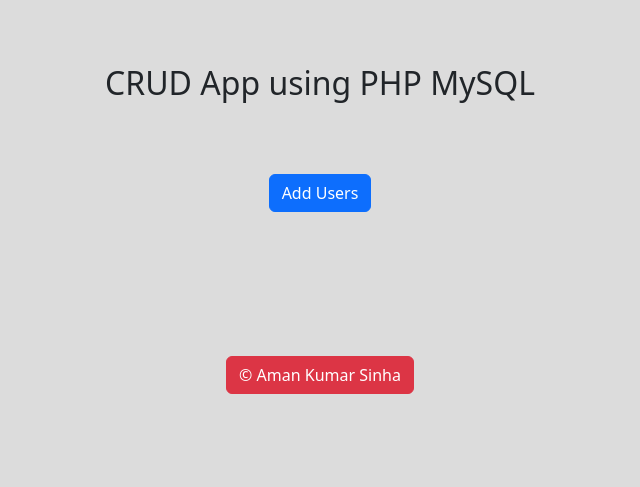
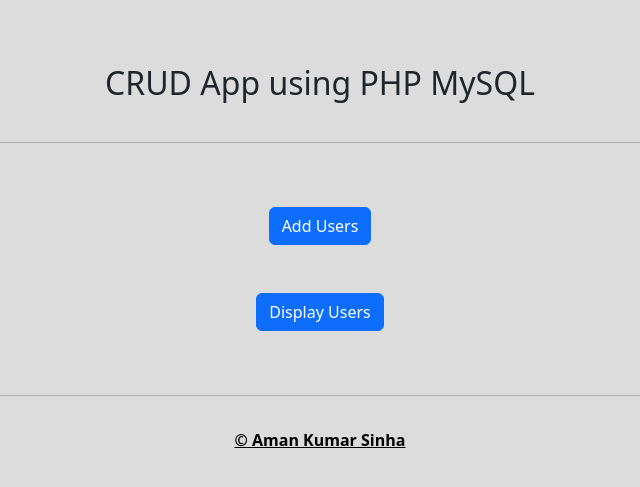
Before and after one commit to AmanKumarSinhaGitHub/CRUD-App-using-PHP-MySQL, a PHP site: page / in a window 1280 px wide. Shown: the top 487 px of the page, without its empty margins (320-960 px from the left). Run offline with PHP 8.4, Linux system fonts and the light colour scheme.

Commit message:
Initail Commit

```diff
--- a/index.php
+++ b/index.php
@@ -22,15 +22,20 @@
     <div class="container text-center py-3">
       <h2>CRUD App using PHP MySQL</h2>
     </div>
-
+    <hr>
     <div class="container d-flex justify-content-center align-items-center py-5">
       <a href="add-user.php" class="btn btn-primary">Add Users</a>
     </div>
 
+    <div class="container d-flex justify-content-center align-items-center ">
+      <a href="display-user.php" class="btn btn-primary">Display Users</a>
+    </div>
+
   </div>
 
-  <div class="container d-flex justify-content-center align-items-center py-5">
-    <a href="https://github.com/AmanKumarSinhaGitHub/CRUD-App-using-PHP-MySQL" target="_blank" class="btn btn-danger">&copy Aman Kumar Sinha</a>
+  <hr>
+  <div class="container d-flex justify-content-center align-items-center py-3">
+    <a href="https://github.com/AmanKumarSinhaGitHub/CRUD-App-using-PHP-MySQL" target="_blank" class="text-black fw-bold">&copy Aman Kumar Sinha</a>
   </div>
 
   <script src="https://cdn.jsdelivr.net/npm/bootstrap@5.3.2/dist/js/bootstrap.bundle.min.js" integrity="sha384-C6RzsynM9kWDrMNeT87bh95OGNyZPhcTNXj1NW7RuBCsyN/o0jlpcV8Qyq46cDfL" crossorigin="anonymous"></script>
```
Also changed, not shown: README.md.
